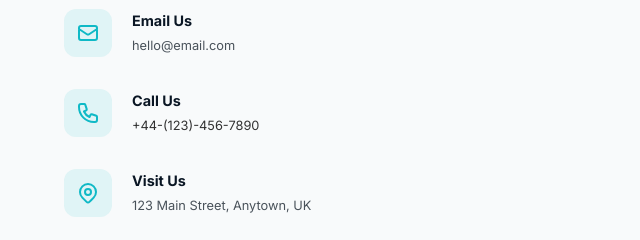
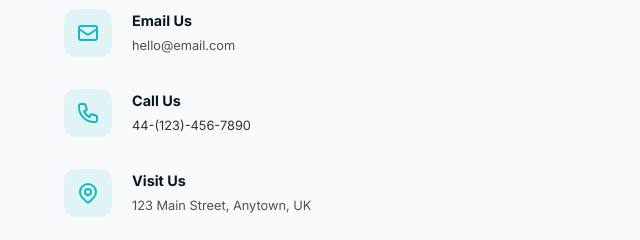
Before and after one commit to Ayam7273/NextGenCyberTalent, a plain HTML site: page index.html in a window 1280 px wide. Shown: the part 6845-7085 px from the top of the page, 0-640 px from the left. Drawn offline with nearby package versions, Linux system fonts and the light colour scheme.

Commit message:
5th commit

```diff
--- a/index.html
+++ b/index.html
@@ -407,7 +407,7 @@
                             </div>
                             <div>
                                 <strong>Call Us</strong>
-                                <p style="color: #000; text-decoration: none;">+44-(123)-456-7890</p>
+                                <p style="color: #000; text-decoration: none;">44-(123)-456-7890</p>
                             </div>
                         </div>
 
```
